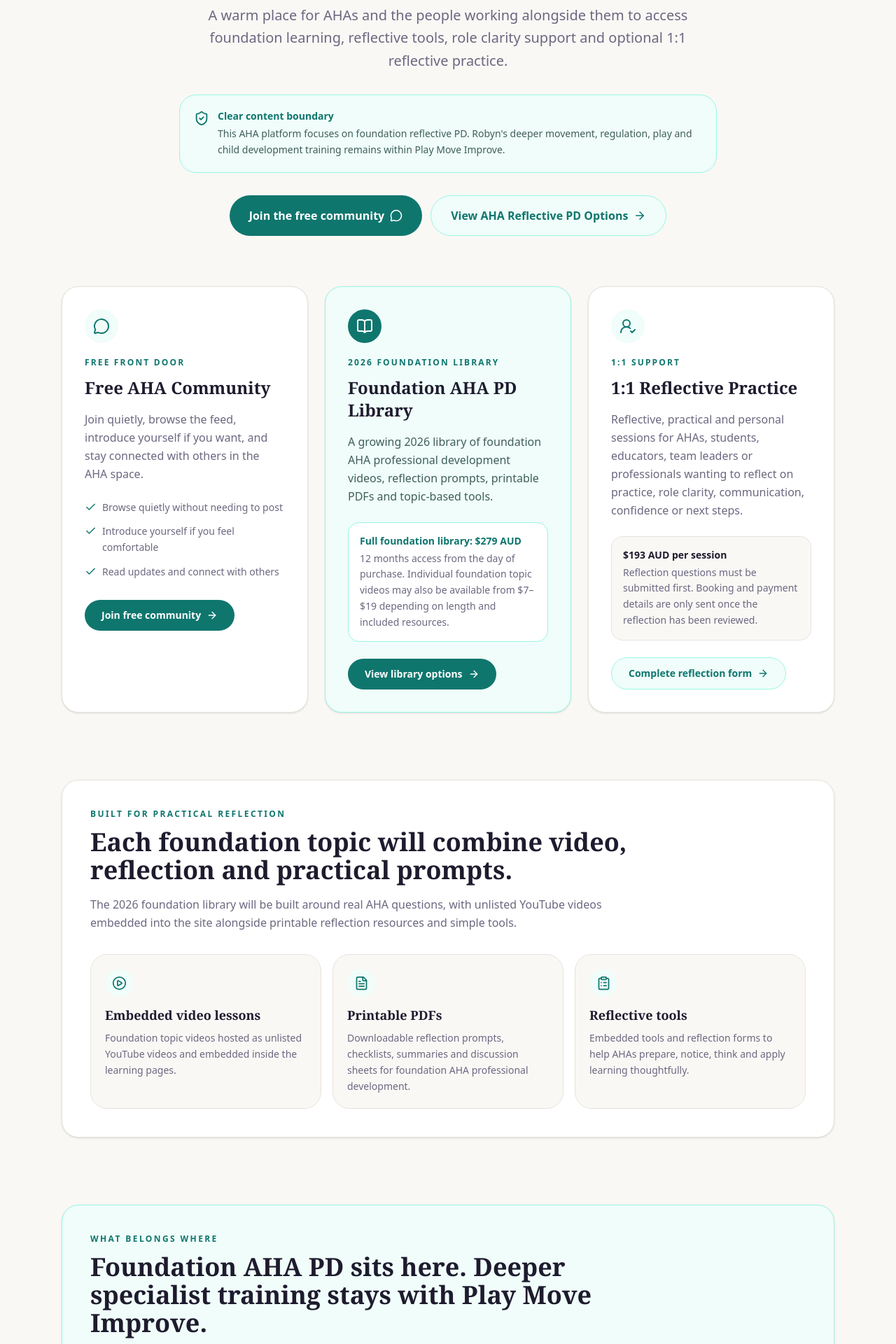
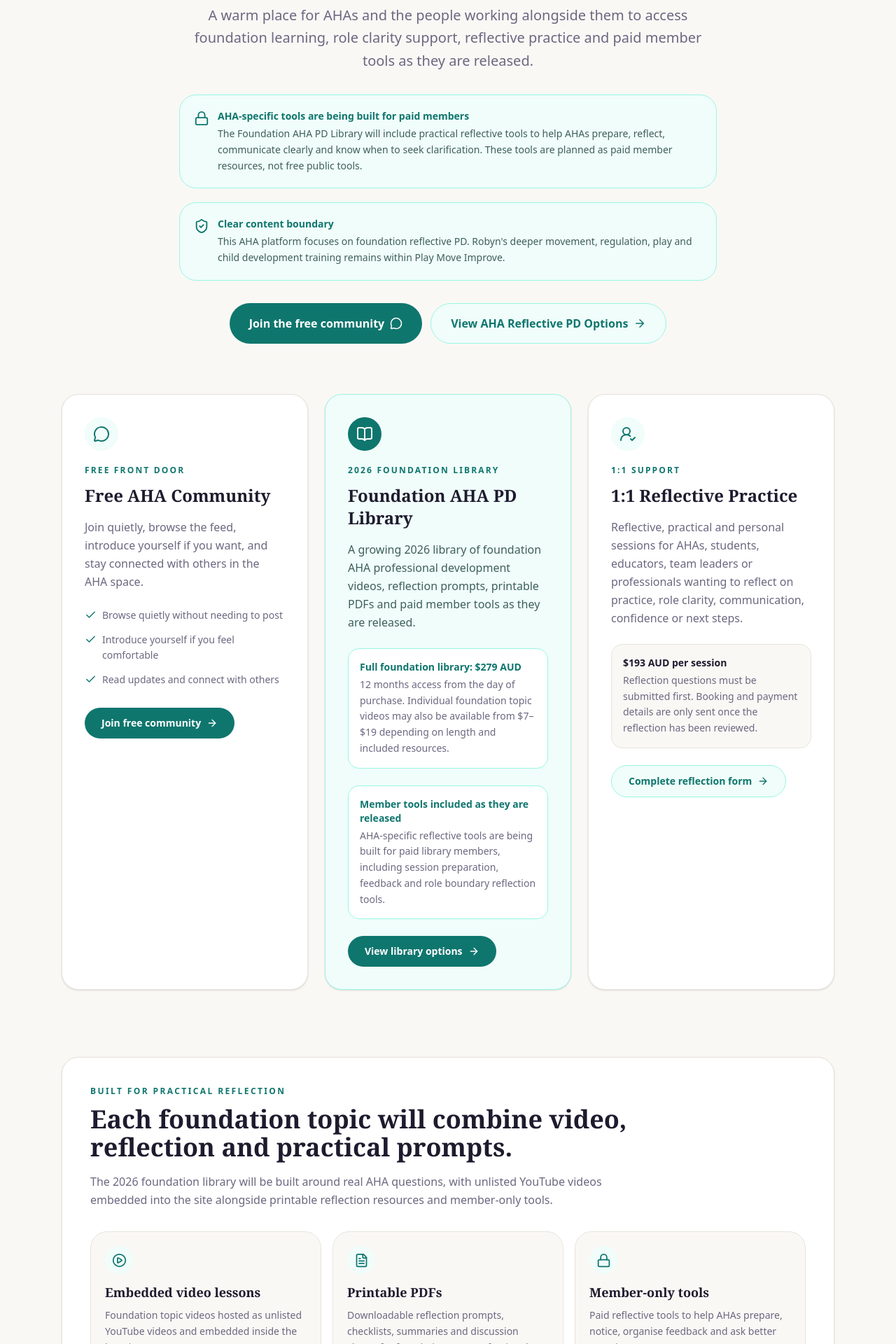
Before and after one commit to developmentalhub/allied-health-assistant-course, a Next.js app: page / in a window 1280 px wide. Shown: the part 540-2460 px from the top of the page at 70% size. Built offline with nearby package versions, Linux system fonts and the light colour scheme.

Commit message:
Add paid member tools messaging to homepage

```diff
--- a/app/page.tsx
+++ b/app/page.tsx
@@ -5,10 +5,14 @@ import {
   ArrowRight,
   BookOpen,
   Check,
+  ClipboardCheck,
   ClipboardList,
   ExternalLink,
   FileText,
+  HelpCircle,
+  Lock,
   MessageCircle,
+  MessageSquareText,
   PlayCircle,
   ShieldCheck,
   UserRoundCheck,
@@ -22,6 +26,45 @@ const FOUNDATION_TOPICS = [
   "Preparing for sessions and asking better questions",
   "Knowing when to seek clarification",
   "Thriving Kids and what may change for support roles",
+];
+
+const MEMBER_TOOLS = [
+  {
+    title: "Clinic Session Feedback Tool",
+    description:
+      "Reflect after a clinic session, organise observations and prepare clearer feedback for the supervising professional.",
+    icon: ClipboardList,
+  },
+  {
+    title: "AHA Session Preparation Tool",
+    description:
+      "Clarify the session goal, materials, environment, safety considerations and what needs to be checked before starting.",
+    icon: ClipboardCheck,
+  },
+  {
+    title: "Supervisor Question Builder",
+    description:
+      "Turn uncertainty into respectful, clear questions to take back to the supervising allied health professional.",
+    icon: HelpCircle,
+  },
+  {
+    title: "Role Boundary Reflection Tool",
+    description:
+      "Reflect on whether a task feels within your role, unclear or outside your role, and identify when to seek clarification.",
+    icon: ShieldCheck,
+  },
+  {
+    title: "Feedback to Therapist Tool",
+    description:
+      "Organise session feedback into clear professional language without stepping into clinical reasoning or interpretation.",
+    icon: MessageSquareText,
+  },
+  {
+    title: "Confidence and Clarification Tracker",
+    description:
+      "Track what you feel confident with, what keeps feeling unclear and what may need more professional development.",
+    icon: UserRoundCheck,
+  },
 ];
 
 const PMI_SPECIALIST_AREAS = [
@@ -48,9 +91,28 @@ export default function Home() {
 
         <p className="mx-auto mb-8 max-w-3xl text-lg leading-relaxed text-[#6b6880] md:text-xl">
           A warm place for AHAs and the people working alongside them to access
-          foundation learning, reflective tools, role clarity support and
-          optional 1:1 reflective practice.
+          foundation learning, role clarity support, reflective practice and
+          paid member tools as they are released.
         </p>
+
+        <div className="mx-auto mb-5 max-w-3xl rounded-3xl border border-[#99f6e4] bg-[#f0fdfa] p-5 text-left">
+          <div className="flex gap-3">
+            <Lock size={22} className="mt-0.5 shrink-0 text-[#0f766e]" />
+
+            <div>
+              <p className="mb-1 text-sm font-semibold text-[#0f766e]">
+                AHA-specific tools are being built for paid members
+              </p>
+
+              <p className="text-sm leading-relaxed text-[#3f5f5a]">
+                The Foundation AHA PD Library will include practical reflective
+                tools to help AHAs prepare, reflect, communicate clearly and
+                know when to seek clarification. These tools are planned as paid
+                member resources, not free public tools.
+              </p>
+            </div>
+          </div>
+        </div>
 
         <div className="mx-auto mb-8 max-w-3xl rounded-3xl border border-[#99f6e4] bg-[#f0fdfa] p-5 text-left">
           <div className="flex gap-3">
@@ -58,14 +120,16 @@ export default function Home() {
               size={22}
               className="mt-0.5 shrink-0 text-[#0f766e]"
             />
+
             <div>
               <p className="mb-1 text-sm font-semibold text-[#0f766e]">
                 Clear content boundary
               </p>
+
               <p className="text-sm leading-relaxed text-[#3f5f5a]">
-                This AHA platform focuses on foundation reflective PD. Robyn&apos;s
-                deeper movement, regulation, play and child development training
-                remains within Play Move Improve.
+                This AHA platform focuses on foundation reflective PD.
+                Robyn&apos;s deeper movement, regulation, play and child
+                development training remains within Play Move Improve.
               </p>
             </div>
           </div>
@@ -147,7 +211,8 @@ export default function Home() {
 
             <p className="mb-6 text-base leading-relaxed text-[#3f5f5a]">
               A growing 2026 library of foundation AHA professional development
-              videos, reflection prompts, printable PDFs and topic-based tools.
+              videos, reflection prompts, printable PDFs and paid member tools
+              as they are released.
             </p>
 
             <div className="mb-6 rounded-2xl border border-[#99f6e4] bg-white p-4">
@@ -158,6 +223,17 @@ export default function Home() {
                 12 months access from the day of purchase. Individual foundation
                 topic videos may also be available from $7–$19 depending on
                 length and included resources.
+              </p>
+            </div>
+
+            <div className="mb-6 rounded-2xl border border-[#99f6e4] bg-white p-4">
+              <p className="text-sm font-semibold text-[#0f766e]">
+                Member tools included as they are released
+              </p>
+              <p className="mt-1 text-sm leading-relaxed text-[#6b6880]">
+                AHA-specific reflective tools are being built for paid library
+                members, including session preparation, feedback and role
+                boundary reflection tools.
               </p>
             </div>
 
@@ -224,7 +300,7 @@ export default function Home() {
             <p className="text-base leading-relaxed text-[#6b6880]">
               The 2026 foundation library will be built around real AHA
               questions, with unlisted YouTube videos embedded into the site
-              alongside printable reflection resources and simple tools.
+              alongside printable reflection resources and member-only tools.
             </p>
           </div>
 
@@ -257,16 +333,109 @@ export default function Home() {
 
             <div className="rounded-3xl border border-[#e8e4de] bg-[#faf8f5] p-5">
               <div className="mb-3 flex h-10 w-10 items-center justify-center rounded-full bg-[#f0fdfa] text-[#0f766e]">
-                <ClipboardList size={21} />
+                <Lock size={21} />
               </div>
 
-              <h3 className="mb-2 text-lg font-bold">Reflective tools</h3>
+              <h3 className="mb-2 text-lg font-bold">Member-only tools</h3>
 
               <p className="text-sm leading-relaxed text-[#6b6880]">
-                Embedded tools and reflection forms to help AHAs prepare,
-                notice, think and apply learning thoughtfully.
+                Paid reflective tools to help AHAs prepare, notice, organise
+                feedback and ask better questions.
               </p>
             </div>
+          </div>
+        </div>
+      </section>
+
+      <section className="mx-auto max-w-6xl px-6 py-12">
+        <div className="rounded-3xl border border-[#e8e4de] bg-white p-8 shadow-sm md:p-10">
+          <div className="mb-8 grid gap-8 lg:grid-cols-[0.9fr_1.1fr] lg:items-start">
+            <div>
+              <p className="mb-3 text-xs font-semibold uppercase tracking-[0.2em] text-[#0f766e]">
+                Member tools coming soon
+              </p>
+
+              <h2 className="mb-4 text-3xl font-bold md:text-4xl">
+                AHA-specific tools will sit inside the paid Foundation AHA PD
+                Library.
+              </h2>
+
+              <p className="mb-5 text-base leading-relaxed text-[#6b6880]">
+                These tools are being created to help AHAs prepare for sessions,
+                reflect after sessions, communicate with supervising
+                professionals and notice when something needs clarification.
+              </p>
+
+              <div className="rounded-3xl border border-[#99f6e4] bg-[#f0fdfa] p-5">
+                <div className="flex gap-3">
+                  <ShieldCheck
+                    size={21}
+                    className="mt-0.5 shrink-0 text-[#0f766e]"
+                  />
+
+                  <p className="text-sm leading-relaxed text-[#3f5f5a]">
+                    The tools support reflective professional development only.
+                    They do not replace workplace supervision, clinical
+                    supervision, delegation, direction, clinical reasoning,
+                    documentation, incident reporting or employer
+                    responsibilities.
+                  </p>
+                </div>
+              </div>
+            </div>
+
+            <div className="rounded-3xl border border-[#99f6e4] bg-[#f0fdfa] p-6">
+              <div className="mb-4 flex h-12 w-12 items-center justify-center rounded-full bg-[#0f766e] text-white">
+                <Lock size={24} />
+              </div>
+
+              <h3 className="mb-3 text-2xl font-bold">
+                Not free public tools
+              </h3>
+
+              <p className="mb-5 text-sm leading-relaxed text-[#3f5f5a]">
+                The public site will show what is coming, but the working tools
+                will be released inside the paid membership once they are ready.
+                Deeper regulation, movement and postural tools will stay with
+                the separate Play Move Improve specialist pathway.
+              </p>
+
+              <Link
+                href="/tools"
+                className="inline-flex items-center justify-center gap-2 rounded-full bg-[#0f766e] px-5 py-3 text-sm font-semibold text-white transition hover:bg-[#0d6962]"
+              >
+                View planned member tools
+                <ArrowRight size={15} />
+              </Link>
+            </div>
+          </div>
+
+          <div className="grid gap-4 md:grid-cols-2 lg:grid-cols-3">
+            {MEMBER_TOOLS.map((tool) => {
+              const Icon = tool.icon;
+
+              return (
+                <article
+                  key={tool.title}
+                  className="rounded-3xl border border-[#e8e4de] bg-[#faf8f5] p-5"
+                >
+                  <div className="mb-4 flex h-11 w-11 items-center justify-center rounded-full bg-[#f0fdfa] text-[#0f766e]">
+                    <Icon size={22} />
+                  </div>
+
+                  <div className="mb-3 inline-flex items-center gap-2 rounded-full bg-white px-3 py-1 text-xs font-semibold text-[#6b6880]">
+                    <Lock size={13} />
+                    Paid member tool
+                  </div>
+
+                  <h3 className="mb-2 text-lg font-bold">{tool.title}</h3>
+
+                  <p className="text-sm leading-relaxed text-[#6b6880]">
+                    {tool.description}
+                  </p>
+                </article>
+              );
+            })}
           </div>
         </div>
       </section>
@@ -362,7 +531,9 @@ export default function Home() {
               <div className="space-y-3 text-sm leading-relaxed text-[#d9d7e5] md:text-base">
                 <p>Step 1: Complete the reflection form.</p>
                 <p>Step 2: Robyn or the team reviews the reflection.</p>
-                <p>Step 3: If appropriate, booking and payment details are sent.</p>
+                <p>
+                  Step 3: If appropriate, booking and payment details are sent.
+                </p>
                 <p>Step 4: Attend the reflective practice session.</p>
               </div>
             </div>
```
